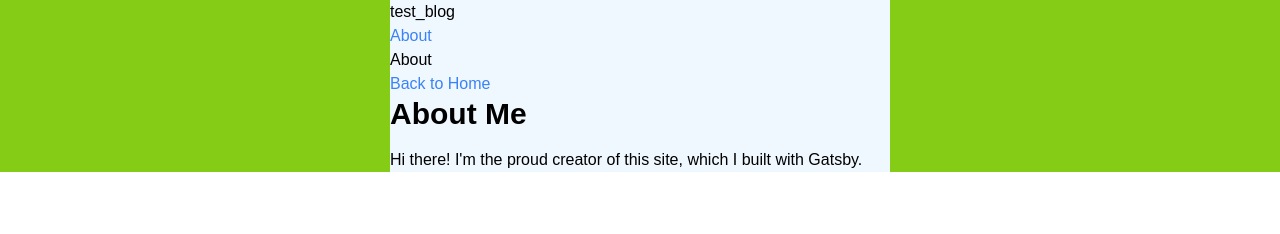
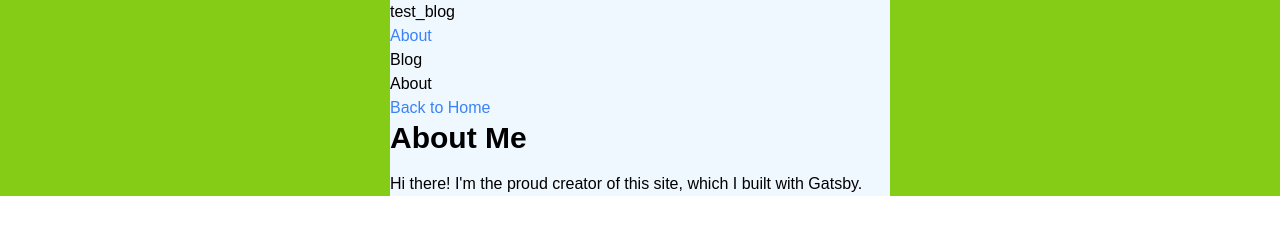
Before and after one commit to BratOBlog/test_blog, a Gatsby site: page /about in a window 1280 px wide. Built offline with nearby package versions, Linux system fonts and the light colour scheme; Gatsby itself is replaced by a stand-in of ours.

Commit message:
add blog folder and files

```diff
--- a/src/components/layout.js
+++ b/src/components/layout.js
@@ -36,6 +36,11 @@ const Layout = ({ pageTitle, children }) => {
               About
             </Link>
           </li>
+        <li className={navLinkItem}>
+            <Link to="/blog" className={navLinkText}>
+              Blog
+            </Link>
+          </li>
         </ul>
       </nav>
       <main>
--- /dev/null
+++ b/src/components/seo.js
@@ -0,0 +1,20 @@
+import * as React from 'react'
+import { graphql, useStaticQuery } from 'gatsby'
+
+const Seo = ({ title }) => {
+  const data = useStaticQuery(graphql`
+    query {
+      site {
+        siteMetadata {
+          title
+        }
+      }
+    }
+  `)
+
+  return (
+    <title>{title} | {data.site.siteMetadata.title}</title>
+  )
+}
+
+export default Seo
--- a/src/pages/about.js
+++ b/src/pages/about.js
@@ -1,6 +1,7 @@
 import * as React from 'react'
 import { Link } from 'gatsby'
 import Layout from '../components/layout'
+import Seo from '../components/seo'
 
 const AboutPage = () => {
   return (
@@ -15,6 +16,6 @@ const AboutPage = () => {
   )
 }
 
-export const Head = () => <title >About Me</title>
+export const Head = () => <Seo title="About Me" />
 
 export default AboutPage
--- /dev/null
+++ b/src/pages/blog.js
@@ -0,0 +1,18 @@
+import * as React from 'react'
+import { Link } from 'gatsby'
+import Layout from '../components/layout'
+import Seo from '../components/seo'
+import { graphql } from 'gatsby'
+
+const BlogPage = () => {
+  return (
+    <Layout pageTitle="My Blog Posts">
+        <Link to="/" className="text-blue-500">Back to Home</Link>
+        <p>My cool posts will go in here</p>
+    </Layout>
+  )
+}
+
+export const Head = () => <Seo title="My Blog Posts" />
+
+export default BlogPage
--- a/src/pages/index.js
+++ b/src/pages/index.js
@@ -2,6 +2,7 @@ import * as React from 'react'
 import { Link } from 'gatsby'
 import Layout from '../components/layout'
 import { StaticImage } from 'gatsby-plugin-image'
+import Seo from '../components/seo'
 
 
 const IndexPage = () => {
@@ -21,6 +22,6 @@ const IndexPage = () => {
   )
 }
 
-export const Head = () => <title>Home Page</title>
+export const Head = () => <Seo title="Home Page" />
 
 export default IndexPage
```
Also changed, not shown: blog/first_post.mdx (added), blog/second_post.mdx (added), blog/third_post.mdx (added).
